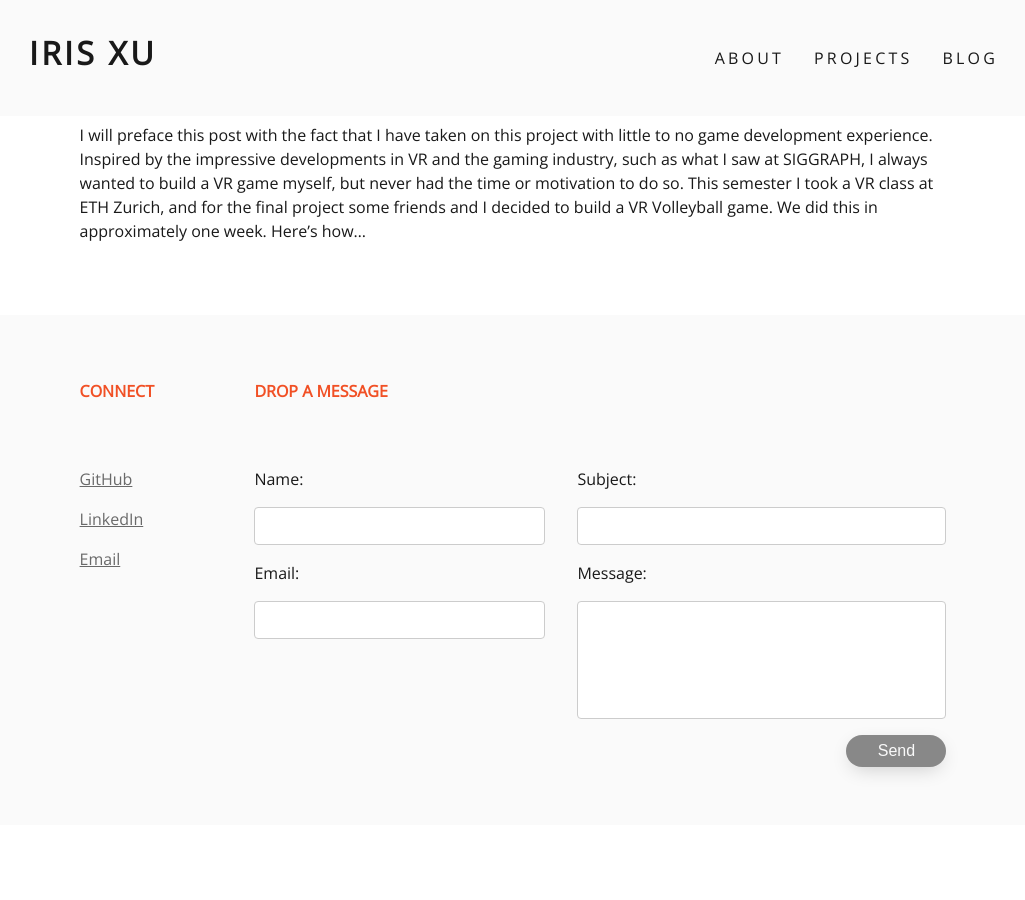
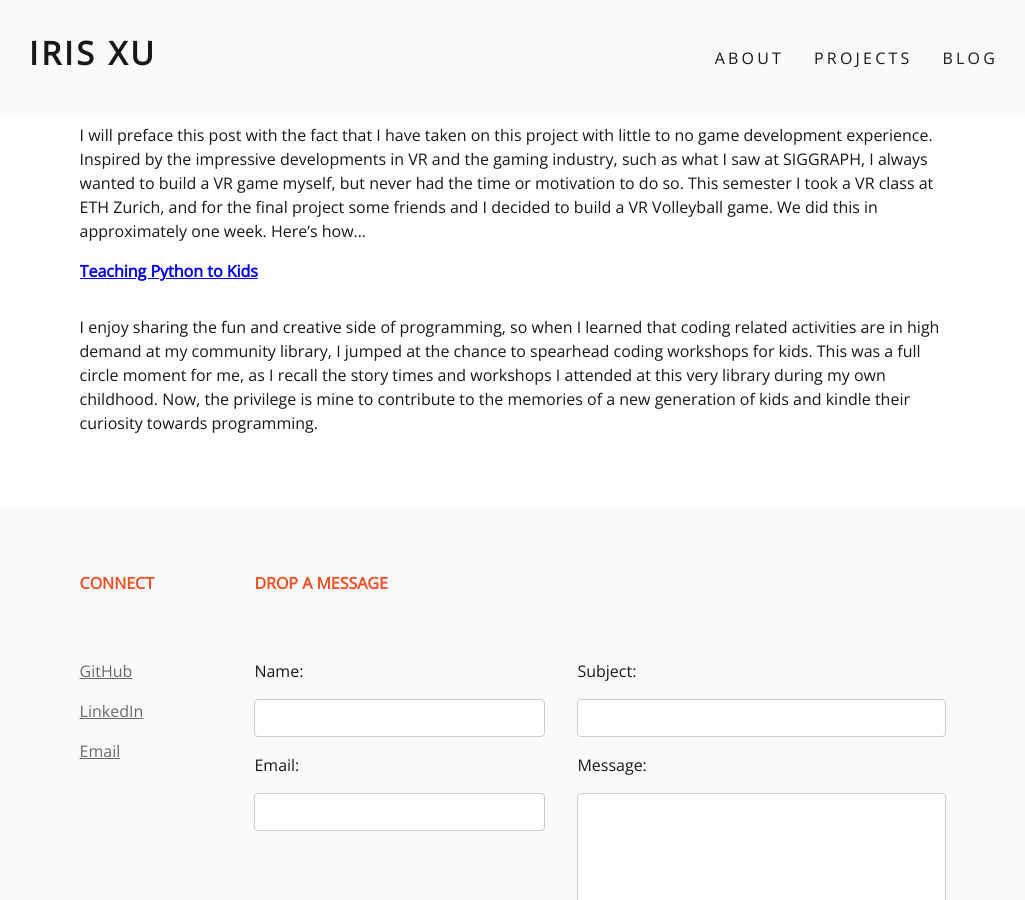
Before and after one commit to irisxu02/irisxu02.github.io, a Jekyll site: the page built from docs/blog.html, in a window 1280 px wide and 900 px high, scrolled down 473 px. Shown: the whole window, without its empty margins (119-1144 px from the left). Built offline with Jekyll 4.4.1, drawn with Linux system fonts in a browser that asks for light colours; before the commit the page ends 1298 px from its top, so only the background shows below that.

Commit message:
news to blog post

```diff
--- /dev/null
+++ b/docs/_posts/2022-11-20-teaching-python-to-kids.md
@@ -0,0 +1,19 @@
+---
+layout: post
+title:  "Teaching Python to Kids"
+date:   2022-11-20 16:11:00 -0700
+---
+
+I enjoy sharing the fun and creative side of programming, so when I learned that coding related activities are in high demand at my community library, I jumped at the chance to spearhead coding workshops for kids. This was a full circle moment for me, as I recall the story times and workshops I attended at this very library during my own childhood. Now, the privilege is mine to contribute to the memories of a new generation of kids and kindle their curiosity towards programming.
+
+One of the workshops I developed was aimed at getting the kids to learn basic coding concepts with Python. Among the workshops I created, one of my favorites centered around teaching kids how to code using Python's Turtle library to create art. To ensure the activities were visually engaging, I provided a step-by-step guide that the kids could refer to as they experimented in an online editor.
+
+You can find the step-by-step guide for the workshop <a href="https://irisxu.me/teachingTurtle/" class="accenttext2">here</a>.
+
+The workshop covered topics like functions and passing arguments, as well as using loops to simplify repetition. While I used many analogies to help kids understand the concepts, the hands-on aspect proved to be the most effective method.
+
+I am hoping that this initiative becomes a long-term offering at the library. The workshops were very well-received, and many parents are inquiring about future sessions. I am truly glad to have been able to make a positive impact on my community.
+
+Until next time,
+
+Iris
--- a/docs/index.html
+++ b/docs/index.html
@@ -29,10 +29,6 @@ permalink: /
     <li>
     <time class="op-80">02/2023</time>
     <p>I am studying Computer Science at <a href="https://ethz.ch/en.html" class="accenttext2">ETH Zurich</a> for the semester.</p>
-    </li>
-    <li>
-    <time class="op-80">11/2022</time>
-    <p>I organized and led a series of coding workshops for kids in my community in collaboration with Coquitlam Public Library. Take a look at the Python <a href="https://irisxu.me/teachingTurtle/" class="accenttext2">turtle workshop</a> I developed.</p>
     </li>
     <li>
     <time class="op-80">06/2022</time>
```
